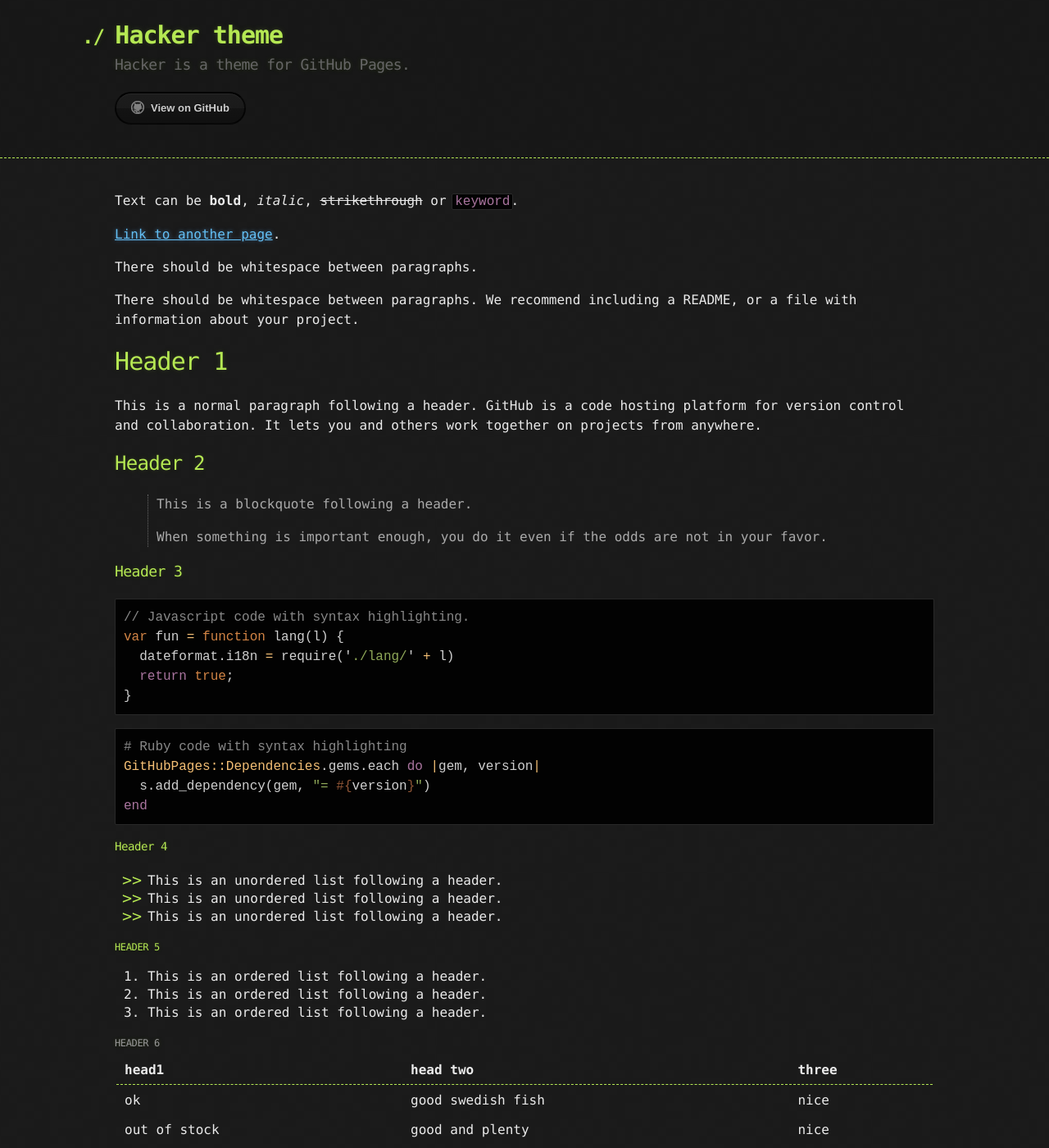
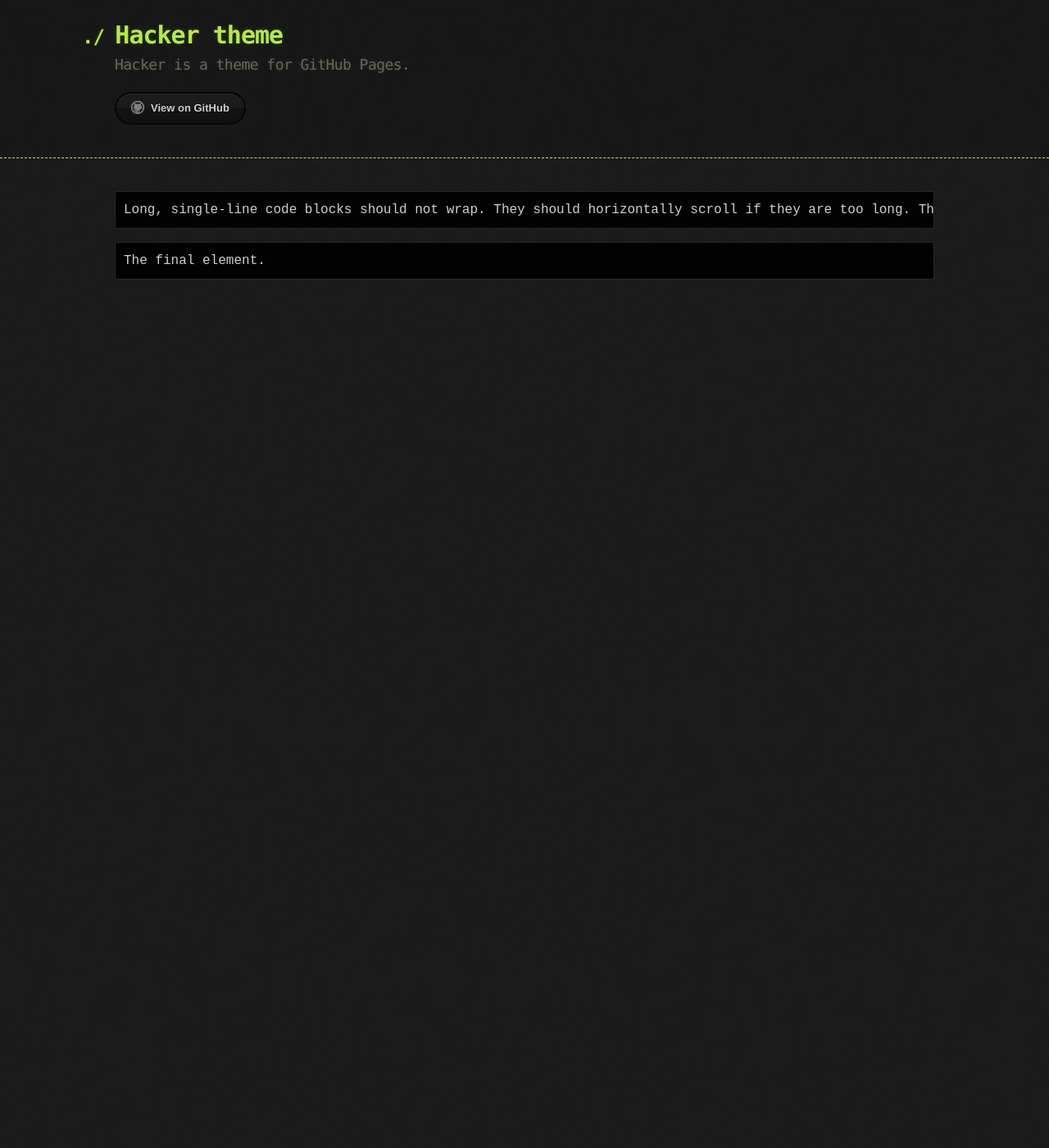
Before and after one commit to link0117/link0117.github.io, a Jekyll site: the page built from index.md, in a window 1280 px wide and 1400 px high. Shown: the whole window at 82% size. Built offline with Jekyll 4.4.1, drawn with Linux system fonts in a browser that asks for light colours; our own code applies the rules of GitHub Pages for plain Markdown files; some of the changed text lies outside the part shown.

Commit message:
Update index.md

````diff
--- a/index.md
+++ b/index.md
@@ -2,118 +2,6 @@
 title: New Website
 description: A data analytics amatuer site
 ---
-
-Text can be **bold**, _italic_, ~~strikethrough~~ or `keyword`.
-
-[Link to another page](./another-page.html).
-
-There should be whitespace between paragraphs.
-
-There should be whitespace between paragraphs. We recommend including a README, or a file with information about your project.
-
-# Header 1
-
-This is a normal paragraph following a header. GitHub is a code hosting platform for version control and collaboration. It lets you and others work together on projects from anywhere.
-
-## Header 2
-
-> This is a blockquote following a header.
->
-> When something is important enough, you do it even if the odds are not in your favor.
-
-### Header 3
-
-```js
-// Javascript code with syntax highlighting.
-var fun = function lang(l) {
-  dateformat.i18n = require('./lang/' + l)
-  return true;
-}
-```
-
-```ruby
-# Ruby code with syntax highlighting
-GitHubPages::Dependencies.gems.each do |gem, version|
-  s.add_dependency(gem, "= #{version}")
-end
-```
-
-#### Header 4
-
-*   This is an unordered list following a header.
-*   This is an unordered list following a header.
-*   This is an unordered list following a header.
-
-##### Header 5
-
-1.  This is an ordered list following a header.
-2.  This is an ordered list following a header.
-3.  This is an ordered list following a header.
-
-###### Header 6
-
-| head1        | head two          | three |
-|:-------------|:------------------|:------|
-| ok           | good swedish fish | nice  |
-| out of stock | good and plenty   | nice  |
-| ok           | good `oreos`      | hmm   |
-| ok           | good `zoute` drop | yumm  |
-
-### There's a horizontal rule below this.
-
-* * *
-
-### Here is an unordered list:
-
-*   Item foo
-*   Item bar
-*   Item baz
-*   Item zip
-
-### And an ordered list:
-
-1.  Item one
-1.  Item two
-1.  Item three
-1.  Item four
-
-### And a nested list:
-
-- level 1 item
-  - level 2 item
-  - level 2 item
-    - level 3 item
-    - level 3 item
-- level 1 item
-  - level 2 item
-  - level 2 item
-  - level 2 item
-- level 1 item
-  - level 2 item
-  - level 2 item
-- level 1 item
-
-### Small image
-
-![Octocat](https://github.githubassets.com/images/icons/emoji/octocat.png)
-
-### Large image
-
-![Branching](https://guides.github.com/activities/hello-world/branching.png)
-
-
-### Definition lists can be used with HTML syntax.
-
-<dl>
-<dt>Name</dt>
-<dd>Godzilla</dd>
-<dt>Born</dt>
-<dd>1952</dd>
-<dt>Birthplace</dt>
-<dd>Japan</dd>
-<dt>Color</dt>
-<dd>Green</dd>
-</dl>
 
 ```
 Long, single-line code blocks should not wrap. They should horizontally scroll if they are too long. This line should be long enough to demonstrate this.
````
